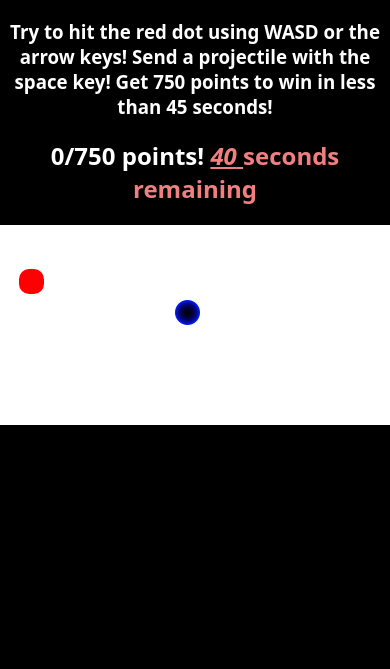
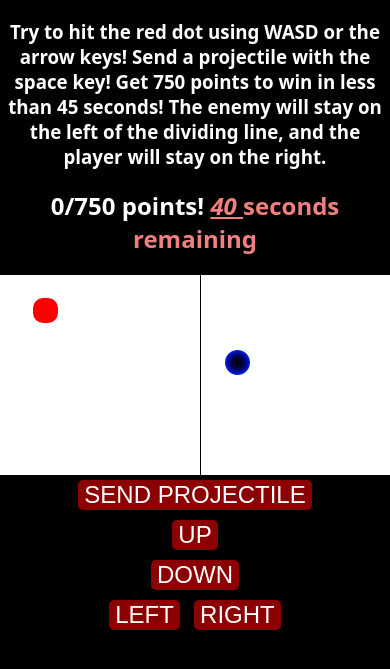
Before and after one commit to fakerybakery/MrFakeGame, a plain HTML site: page play.html in a window 390 px wide. Shown: the part 67-736 px from the top of the page. Drawn offline with Linux system fonts and the light colour scheme.

Commit message:
Update play.html
Added mobile support and dividing line!

```diff
--- a/play.html
+++ b/play.html
@@ -4,6 +4,8 @@
 <head>
 	<meta charset="UTF-8" />
 	<meta name="viewport" content="width=device-width, user-scalable=no, initial-scale=1.0, maximum-scale=1.0, minimum-scale=1.0" />
+    <meta name="viewport" content="width=device-width, user-scalable=no">
+
 	<meta http-equiv="X-UA-Compatible" content="ie=edge" />
 	<title>MrFakeGame</title>
 	<style>
@@ -14,6 +16,8 @@
 			text-align: center;
 			margin: auto;
 			vertical-align: center;
+              touch-action: manipulation;
+
 		}
 
 		.world {
@@ -30,7 +34,7 @@
 			width: 25px;
 			height: 25px;
 			top: 75px;
-			left: 175px;
+			left: 225px;
 			transition: 0.125s;
 		}
 
@@ -54,15 +58,33 @@
 
 		.control-btn button {
 			background-color: white;
-			font-size: 3em;
+			font-size: 1.5em;
+            border-radius: 5px;
+            background-color: darkred;
+            color: white;
+            border: none;
+            margin: 5px;
+            user-select: none;
+            -webkit-user-select: none;
+            -moz-user-select: none;
+            -apple-user-select: none;
+            -ms-user-select: none;
+            ms-user-select: none;
 		}
-
+        .line {
+            background: black;
+            position: absolute;
+            left: 200px;
+            top: 0px;
+            height: 100%;
+            border-right: 1px solid black;
+        }
 	</style>
 </head>
 
 <body>
 	<h1>MrFakeGame</h1>
-	<h3>Try to hit the red dot using WASD or the arrow keys! Send a projectile with the space key! Get 750 points to win in less than 45 seconds!</h3>
+	<h3>Try to hit the red dot using WASD or the arrow keys! Send a projectile with the space key! Get 750 points to win in less than 45 seconds! The enemy will stay on the left of the dividing line, and the player will stay on the right.</h3>
 	<h2>
 		<span id="points">0</span>/750 points!
 		<span style="color: lightcoral;">
@@ -76,11 +98,22 @@
 		<h3>JavaScript is required to play MrFakeGame.</h3>
 	</noscript>
 	<div class="world" id="world">
+        <div class="line"></div>
 		<img src="dot.png" alt="•" class="self player" draggable="false" id="player" />
 		<img src="dot.png" alt="*" class="projectile box" draggable="false" id="p" />
 		<div class="enemy box" id="enemy1"></div>
 	</div>
-
+    <div class="control-btn">
+        <button onclick="send()">SEND PROJECTILE</button>
+        <br>
+        <button onmousedown="ups()" onmouseup="upe()" ontouchdown="ups()" ontouchup="upe()" onclick="up()">UP</button>
+        <br>
+        <!--FN NAME + s (start) | e (end) () e.g. downs() and downe() for down start and down end-->
+        <button onmousedown="downs()" onmouseup="downe()" ontouchdown="downs()" ontouchup="downe()" onclick="down()">DOWN</button>
+        <br>
+        <button onmousedown="lefts()" onmouseup="lefte()" ontouchdown="lefts()" ontouchup="lefte()" onclick="left()">LEFT</button>
+        <button onmousedown="rights()" onmouseup="righte()" ontouchdown="rights()" ontouchup="righte()" onclick="right()">RIGHT</button>
+    </div>
 	<script>
 		var times = 0;
 		var boxes = document.querySelectorAll(".box");
@@ -187,7 +220,7 @@
 			return !(d1Top < d2Offset.top || d1Offset.top > d2Top || d1Left < d2Offset.left || d1Offset.left > d2Left);
 		}
 
-		var leftn = 175;
+		var leftn = 225;
 		var topn = 75;
 		var p = document.getElementById("player");
 		var world = document.getElementById("world");
@@ -196,9 +229,46 @@
 		var e1left = 30;
 		var e1top = 80;
 		var e1 = document.getElementById("enemy1");
-
-		window.onkeydown = function(e) {
-			if (e.keyCode == 38 || e.keyCode == 87) {
+        //Interval (settimeout, setinterval) - Direction + t (timeout) e.g. leftt for left timeout.
+        var leftt;
+        var rightt;
+        var downt;
+        var upt;
+        //ms = M ovement S peed (movement speed in ms)
+        var ms = 100;
+        function ups() {
+            upt = setInterval(function() {
+                up()
+            }, ms);
+        }
+        function upe() {
+            clearInterval(upt);
+        }
+        function downs() {
+            downt = setInterval(function() {
+                down()
+            }, ms);
+        }
+        function downe() {
+            clearInterval(downt);
+        }
+        function lefts() {
+            leftt = setInterval(function() {
+                left()
+            }, ms);
+        }
+        function lefte() {
+            clearInterval(leftt);
+        }
+        function rights() {
+            rightt = setInterval(function() {
+                right()
+            }, ms);
+        }
+        function righte() {
+            clearInterval(rightt);
+        }
+function up() {
     if (topn <= 0) {
 					topn = 0;
 				} else {
@@ -206,7 +276,7 @@
 				}
 				p.style.top = topn + "px";
 }
-			if (e.keyCode == 40 || e.keyCode == 83) {
+function down() {
     if (topn >= 175) {
 					topn = 175;
 				} else {
@@ -214,15 +284,15 @@
 				}
 				p.style.top = topn + "px";
 }
-			if (e.keyCode == 37 || e.keyCode == 65) {
-				if (leftn <= 0) {
-					leftn = 0;
+function left() {
+    if (leftn <= 200) {
+					leftn = 200;
 				} else {
 					leftn -= 5;
 				}
 				p.style.left = leftn + "px";
 }
-			if (e.keyCode == 39 || e.keyCode == 68) {
+function right() {
     if (leftn >= 375) {
 					leftn = 375;
 				} else {
@@ -230,10 +300,9 @@
 				}
 				p.style.left = leftn + "px";
 }
-
-			if (e.keyCode == 32) {
+function send() {
     if (projactive == false) {
-					var leftn2 = leftn - 1;
+					var leftn2 = leftn - 2;
 					var r = document.getElementById("p");
 					r.style.opacity = "100%";
 					r.style.top = topn + "px";
@@ -249,8 +318,25 @@
 							projactive = false;
 							r.style.opacity = "0%";
 						}
-					}, 0.125);
+					}, 0.001);
 				}
+}
+		window.onkeydown = function(e) {
+			if (e.keyCode == 38 || e.keyCode == 87) {
+				up()
+			}
+			if (e.keyCode == 40 || e.keyCode == 83) {
+				down()
+			}
+			if (e.keyCode == 37 || e.keyCode == 65) {
+				left()
+			}
+			if (e.keyCode == 39 || e.keyCode == 68) {
+				right()
+			}
+
+			if (e.keyCode == 32) {
+				send()
 			}
 		};
 
@@ -260,10 +346,10 @@
 			return Math.floor(Math.random() * (max - min + 1)) + min;
 		}
 		setInterval(function() {
-			e1left = randNum(e1left - 10, e1left + 10);
-			e1top = randNum(e1top - 10, e1top + 10);
-			if (e1left > 400) {
-				e1left = 390;
+			e1left = randNum(e1left - 15, e1left + 15);
+			e1top = randNum(e1top - 15, e1top + 15);
+			if (e1left > 160) {
+				e1left = 150;
 			} else if (e1left < 0) {
 				e1left = 10;
 			}
```
Lines whose indentation alone changed are shown as unchanged.
